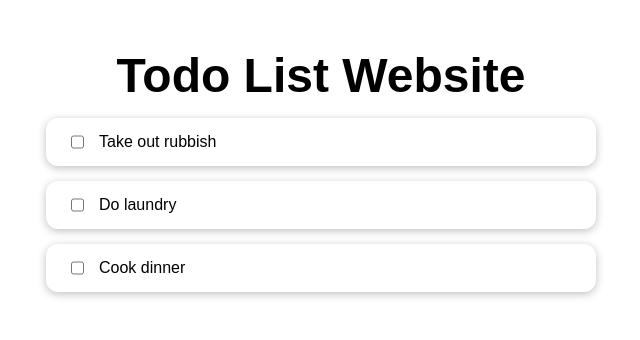
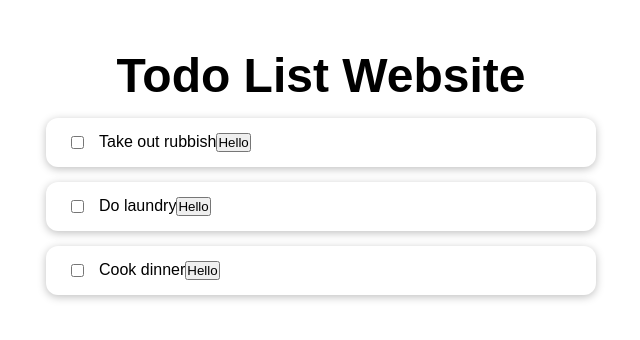
Before and after one commit to FoxPopuli/react-todo, a React (Create React App) app: page / in a window 1280 px wide. Shown: the top 340 px of the page, without its empty margins (319-959 px from the left). Built offline with nearby package versions, Linux system fonts and the light colour scheme.

Commit message:
Added remove item button

```diff
--- a/src/components/TodoItem/TodoItem.js
+++ b/src/components/TodoItem/TodoItem.js
@@ -2,14 +2,14 @@ import Card from "../UI/Card/Card";
 import classes from "./TodoItem.module.css";
 
 const TodoItem = (props) => {
-  // const itemRemoveHandler = props.removeItem(id);
+  const removeItemHandler = (event) => props.onRemoveItem(props.id);
   return (
     <Card>
       <li className={classes.main}>
         <input type="checkbox" className={classes.checkbox}></input>
         <div className="todo-item__title-card">{props.title}</div>
         <div className="todo-item__tag"></div>
-        {/* <button onClick={itemRemoveHandler}></button> */}
+        <button onClick={removeItemHandler}>Hello</button>
       </li>
     </Card>
   );
--- a/src/components/TodoList/TodoList.js
+++ b/src/components/TodoList/TodoList.js
@@ -5,7 +5,17 @@ const TodoList = (props) => {
   return (
     <ul className={classes.todoList}>
       {props.data.map((entry) => {
-        return <TodoItem title={entry.title} />;
+        return (
+          <TodoItem
+            title={entry.title}
+            id={entry.id}
+            dateAdded={entry.dateAdded}
+            dueDate={entry.dueDate}
+            priority={entry.priority}
+            complete={entry.complete}
+            onRemoveItem={props.onRemoveItem}
+          />
+        );
       })}
     </ul>
   );
--- a/src/pages/HomePage.js
+++ b/src/pages/HomePage.js
@@ -1,9 +1,12 @@
+import { useState } from "react";
+
 import classes from "./HomePage.module.css";
 import TodoList from "../components/TodoList/TodoList";
 
 const DUMMY_DATA = [
   {
     title: "Take out rubbish",
+    id: 1,
     dateAdded: new Date(),
     dueDate: new Date(2023, 10, 14),
     priority: 1,
@@ -11,6 +14,7 @@ const DUMMY_DATA = [
   },
   {
     title: "Do laundry",
+    id: 2,
     dateAdded: new Date(),
     dueDate: new Date(2023, 9, 12),
     priority: 2,
@@ -18,6 +22,7 @@ const DUMMY_DATA = [
   },
   {
     title: "Cook dinner",
+    id: 3,
     dateAdded: new Date(),
     dueDate: new Date(2023, 10, 15),
     priority: 3,
@@ -26,10 +31,19 @@ const DUMMY_DATA = [
 ];
 
 const HomePage = (props) => {
+  const [todoData, setTodoData] = useState(DUMMY_DATA);
+
+  const onRemoveItem = (id) => {
+    let newData = todoData.filter((item) => {
+      return item.id !== id;
+    });
+
+    setTodoData(newData);
+  };
   return (
     <section className={classes.home}>
       <h1>Todo List Website</h1>
-      <TodoList data={DUMMY_DATA} />
+      <TodoList data={todoData} onRemoveItem={onRemoveItem} />
     </section>
   );
 };
```
